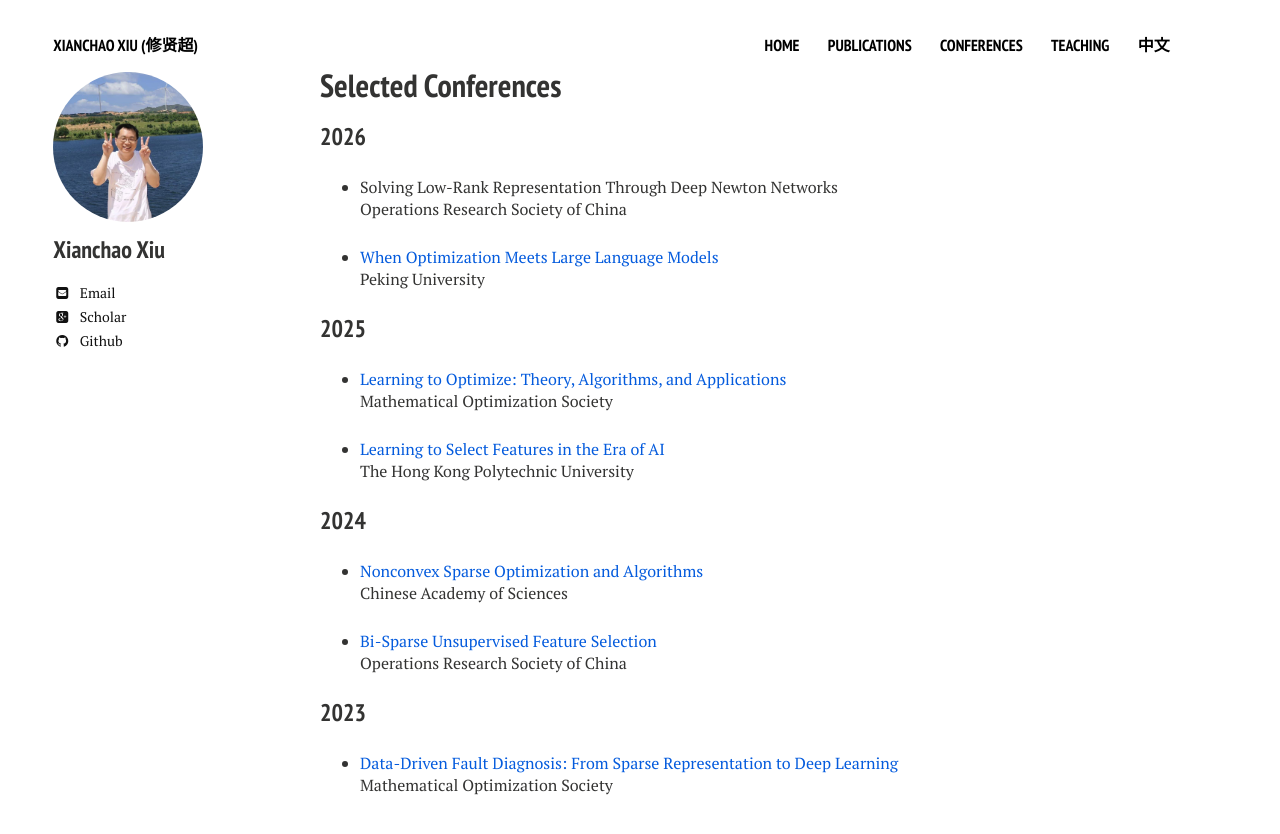
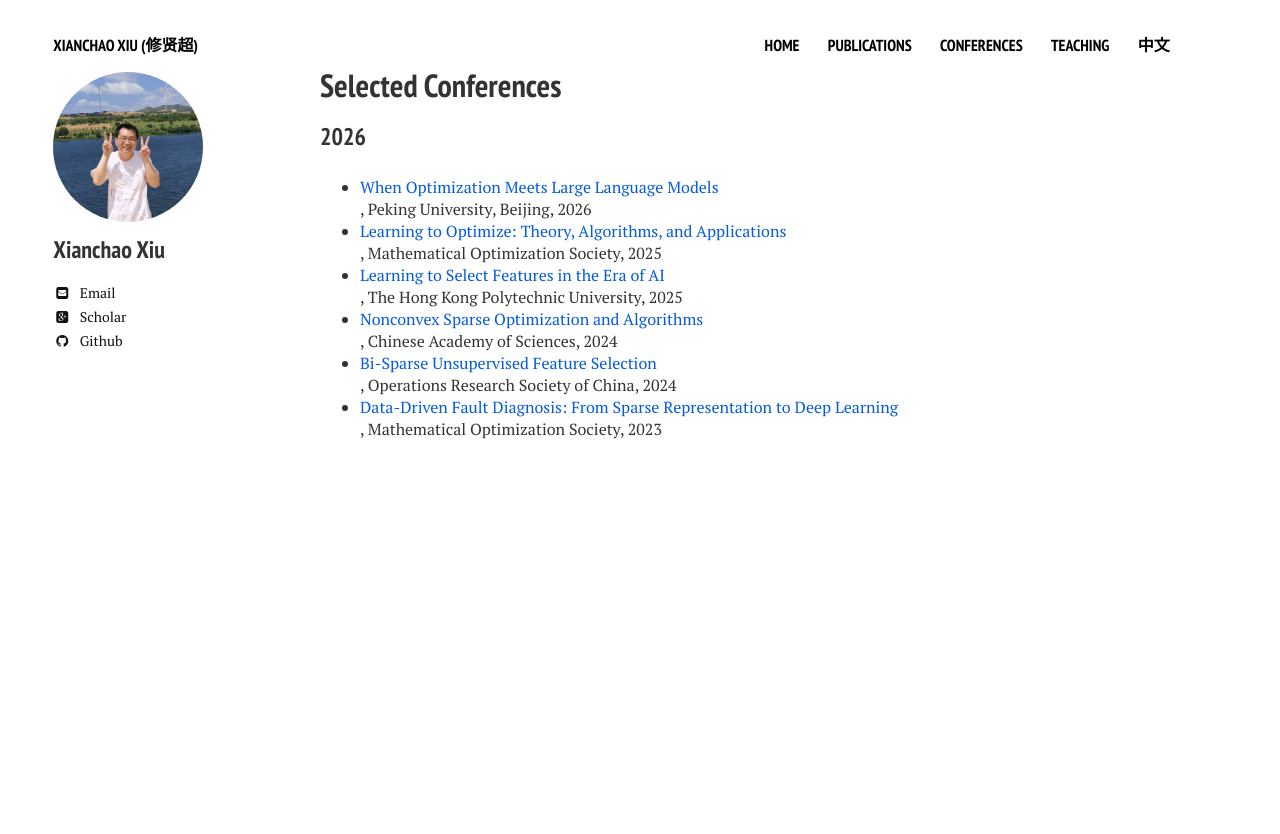
Before and after one commit to xianchaoxiu/xianchaoxiu.github.io, a Jekyll site: the page built from conferences/index.md, in a window 1280 px wide. Shown: the top 834 px of the page. Built offline with Jekyll 4.4.1, drawn with Linux system fonts in a browser that asks for light colours; nearby versions of some CDN libraries.

Commit message:
Update index.md

```diff
--- a/conferences/index.md
+++ b/conferences/index.md
@@ -7,28 +7,13 @@ comments: false
 share: false
 ---
 
-### 2026
-* Solving Low-Rank Representation Through Deep Newton Networks<br>
-Operations Research Society of China <br>
-
-* <a href="../conferences/2026-PKU.pdf" class="textlink" target="_blank"> When Optimization Meets Large Language Models </a><br>
-Peking University <br>
 
 
-### 2025
-* <a href="../conferences/2025-MOS.pdf" class="textlink" target="_blank"> Learning to Optimize: Theory, Algorithms, and Applications</a><br>
-Mathematical Optimization Society <br>
 
-* <a href="../conferences/2025-POLYU.pdf" class="textlink" target="_blank"> Learning to Select Features in the Era of AI </a><br>
-The Hong Kong Polytechnic University <br>
-
-### 2024
-* <a href="../conferences/2024-CAS.pdf" class="textlink" target="_blank"> Nonconvex Sparse Optimization and Algorithms </a><br>
-Chinese Academy of Sciences <br>
-
-* <a href="../conferences/2024-ORSC.pdf" class="textlink" target="_blank"> Bi-Sparse Unsupervised Feature Selection </a><br>
-Operations Research Society of China <br>
-
-### 2023
-* <a href="../conferences/2023-MOS.pdf" class="textlink" target="_blank"> Data-Driven Fault Diagnosis: From Sparse Representation to Deep Learning  </a><br>
-Mathematical Optimization Society <br>
+### 2026
+* <a href="../conferences/2026-PKU.pdf" class="textlink" target="_blank"> When Optimization Meets Large Language Models</a><br>, Peking University, Beijing, 2026 <br>
+* <a href="../conferences/2025-MOS.pdf" class="textlink" target="_blank"> Learning to Optimize: Theory, Algorithms, and Applications</a><br>, Mathematical Optimization Society, 2025 <br>
+* <a href="../conferences/2025-POLYU.pdf" class="textlink" target="_blank"> Learning to Select Features in the Era of AI</a><br>, The Hong Kong Polytechnic University, 2025 <br>
+* <a href="../conferences/2024-CAS.pdf" class="textlink" target="_blank"> Nonconvex Sparse Optimization and Algorithms</a><br>, Chinese Academy of Sciences, 2024 <br>
+* <a href="../conferences/2024-ORSC.pdf" class="textlink" target="_blank"> Bi-Sparse Unsupervised Feature Selection</a><br>, Operations Research Society of China, 2024 <br>
+* <a href="../conferences/2023-MOS.pdf" class="textlink" target="_blank"> Data-Driven Fault Diagnosis: From Sparse Representation to Deep Learning</a><br>, Mathematical Optimization Society, 2023 <br>
```
